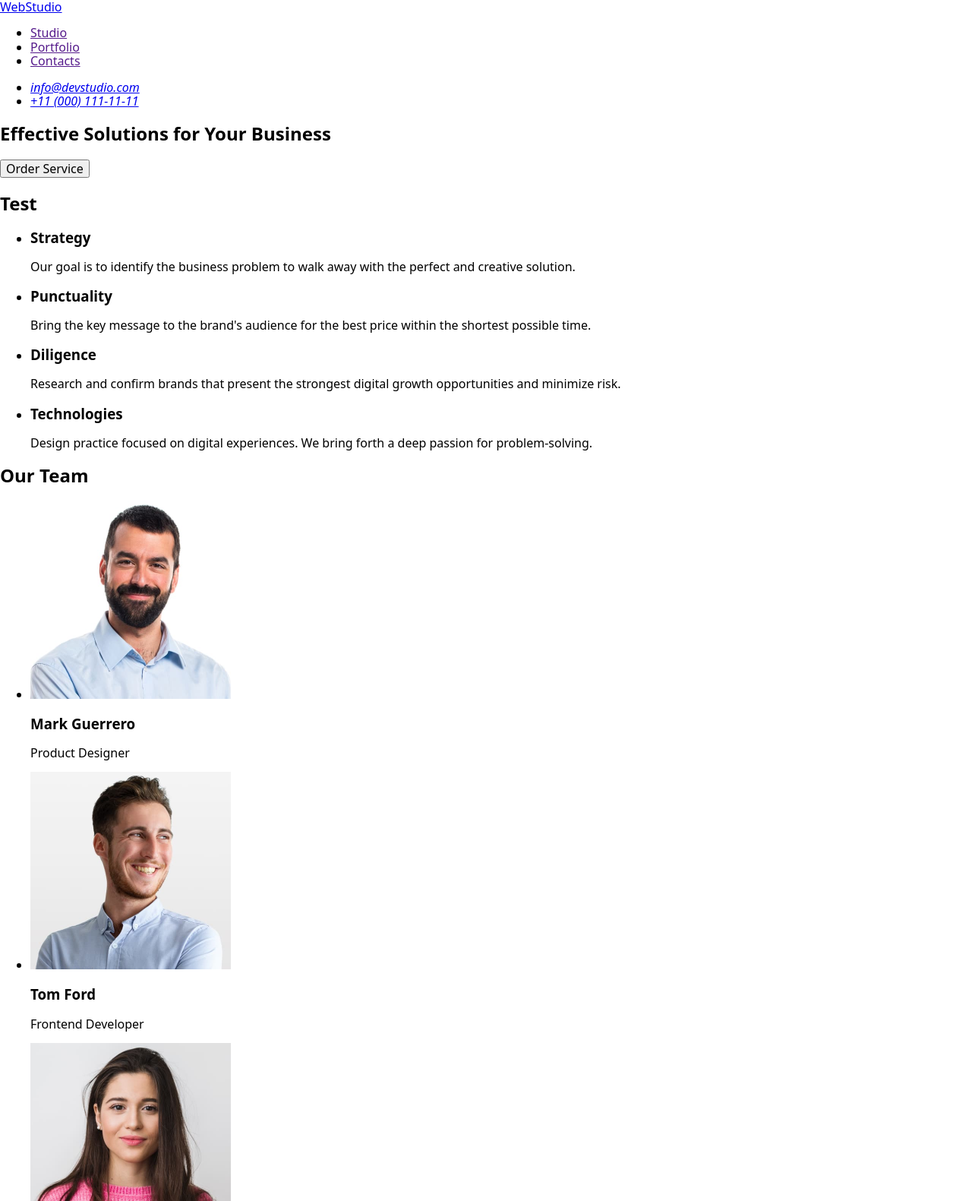
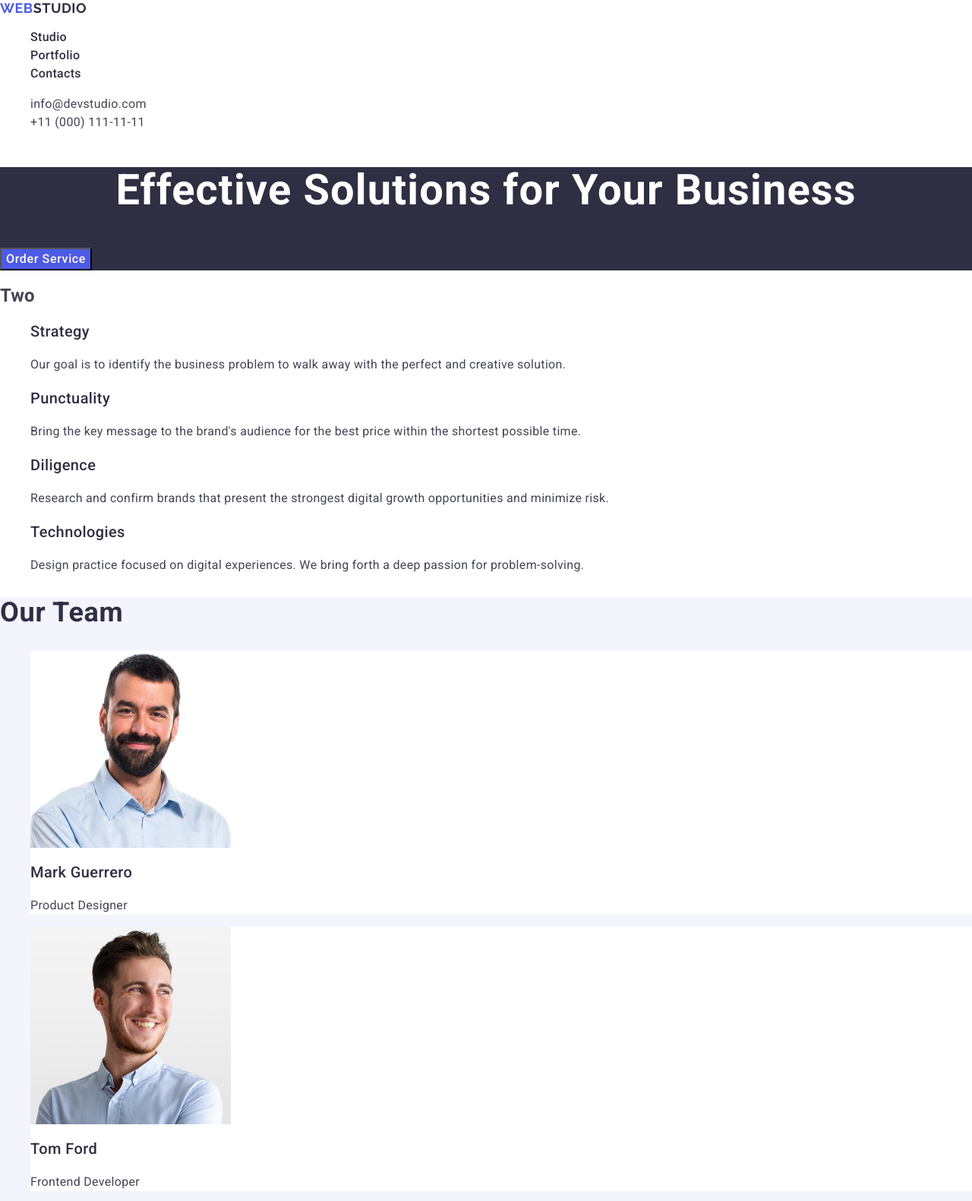
Before and after one commit to Maryna-Bondarenko/goit-markup-hw-021, a plain HTML site: page index.html in a window 1280 px wide. Shown: the top 1581 px of the page at 76% size. Drawn offline with nearby package versions, Linux system fonts and the light colour scheme.

Commit message:
add styles all

```diff
--- /dev/null
+++ b/css/styles.css
@@ -0,0 +1,211 @@
+body {
+    font-family:'Roboto', sans-serif;
+    color:#434455;
+    background-color: #ffffff;
+}
+ul,
+ol {
+    list-style: none;
+}
+a {
+    text-decoration: none;
+}
+button {
+    cursor: pointer;
+}
+img {
+   display: block;
+}
+
+/*.header {}
+.header-nav {}*/
+.logo {
+    font-family: "Raleway", sans-serif;
+    font-weight: 700;
+    font-size: 18px;
+    line-height: 1.17;
+    letter-spacing: 0.03em;
+    text-transform: uppercase;
+    color: #4d5ae5;
+}
+.logo-part {
+    font-family: "Raleway", sans-serif;
+    font-weight: 700;
+    font-size: 18px;
+    line-height: 1.16667;
+    letter-spacing: 0.03em;
+    text-transform: uppercase;
+    color: #2e2f42;
+}
+/*.header-list {}
+.header-item {}*/
+.header-link {
+    font-weight: 500;
+    font-size: 16px;
+    line-height: 1.5;
+    letter-spacing: 0.02em;
+    color: #2e2f42;
+}
+.header-link:hover,
+.header-link:focus {
+    color: #404bbf;
+}
+/*.address {
+}
+.address-list {
+}
+.address-item {
+}*/
+.address-link {
+    font-weight: 400;
+    font-size: 16px;
+    font-style: normal;
+    line-height: 1.5;
+    letter-spacing: 0.02em;
+    color: #434455;
+}
+.address-link:hover,
+.address-link:focus {
+    color: #404bbf
+}
+/*========== page Hero ==========*/
+.hero {
+    background: #2e2f42;
+}
+
+.hero-head {
+    font-weight: 700;
+    font-size: 56px;
+    line-height: 1.07143;
+    letter-spacing: 0.02em;
+    text-align: center;
+    color: #fff;
+}
+
+.btn-one {
+    font-weight: 500;
+        font-size: 16px;
+        line-height: 1.5;
+        letter-spacing: 0.04em;
+        color: #fff;
+        background: #4d5ae5;
+        cursor: pointer;
+}
+.btn-one:hover,
+.btn-one:focus {
+background: #404bbf;
+}
+/*========== section-two ==========*/
+.section-two-titli {
+    font-weight: 500;
+    font-size: 20px;
+    line-height: 1.2;
+    letter-spacing: 0.02em;
+    color: #2e2f42;
+}
+.section-two-text {
+    font-weight: 400;
+    font-size: 16px;
+    line-height: 1.5;
+    letter-spacing: 0.02em;
+    color: #434455;
+}
+/*========== section-team ==========*/
+
+.section-team {
+    background: #f4f4fd;
+}
+.section-team-item {
+    background: #fff;
+}
+.section-team-bigtitle {
+    font-weight: 700;
+    font-size: 36px;
+    line-height: 1.11111;
+    letter-spacing: 0.02em;
+    text-transform: capitalize;
+    /*text-align: center;*/
+    color: #2e2f42;
+}
+.section-team-title {
+    font-weight: 500;
+    font-size: 20px;
+    line-height: 1.2;
+    letter-spacing: 0.02em;
+    /*text-align: center;*/
+    color: #2e2f42;
+}
+.section-team-text {
+    font-weight: 400;
+    font-size: 16px;
+    line-height: 1.5;
+    letter-spacing: 0.02em;
+    /*text-align: center;*/
+    color: #434455;
+}
+/*========== section-portfolio ==========*/
+/*.section-portfolio {}*/
+
+.section-portfolio-bigtitle {
+    font-weight: 700;
+    font-size: 36px;
+    line-height: 1.11111;
+    letter-spacing: 0.02em;
+    text-transform: capitalize;
+    /*text-align: center;*/
+    color: #2e2f42;
+}
+
+/*.section-portfolio-list {}*/
+
+.section-portfolio-item {
+    background: #fff;
+}
+
+.section-portfolio-title {
+    font-weight: 500;
+    font-size: 20px;
+    line-height: 1.2;
+    letter-spacing: 0.02em;
+    color: #2e2f42;
+}
+
+.section-portfolio-text {
+    font-weight: 400;
+    font-size: 16px;
+    line-height: 1.5;
+    letter-spacing: 0.02em;
+    color: #434455;
+}
+/*========== footer ground ==========*/
+.ground {
+    background: #2e2f42;
+}
+
+.ground-logo {
+    font-family: "Raleway", sans-serif;
+    font-weight: 700;
+    font-size: 18px;
+    line-height: 1.16667;
+    letter-spacing: 0.03em;
+    text-transform: uppercase;
+    color: #4d5ae5;
+}
+
+.ground-logo-part {
+    font-family: "Raleway", sans-serif;
+    font-weight: 700;
+    font-size: 18px;
+    line-height: 1.16667;
+    letter-spacing: 0.03em;
+    text-transform: uppercase;
+    color: #f4f4fd;
+}
+
+.ground-text {
+    font-weight: 400;
+    font-size: 16px;
+    line-height: 1.5;
+    letter-spacing: 0.02em;
+    color: #f4f4fd;
+}
--- a/index.html
+++ b/index.html
@@ -14,7 +14,7 @@
       rel="stylesheet"
       href="https://cdnjs.cloudflare.com/ajax/libs/modern-normalize/2.0.0/modern-normalize.min.css"
     />
-    <link rel="stylesheet" href="./scc/style.css" />
+    <link rel="stylesheet" href="./css/styles.css" />
   </head>
   <body>
     <header class="header">
@@ -53,7 +53,7 @@
         <button type="button" class="btn-one">Order Service</button>
       </section>
       <section class="section-two">
-        <h2>Test</h2>
+        <h2>Two</h2>
         <ul class="section-two-list">
           <li class="section-two-item">
             <h3 class="section-two-titli">Strategy</h3>
@@ -100,7 +100,7 @@
               height="260"
             />
             <h3 class="section-team-title">Mark Guerrero</h3>
-            <p class="section-team-bigtitle">Product Designer</p>
+            <p class="section-team-text">Product Designer</p>
           </li>
           <li class="section-team-item">
             <img
@@ -109,7 +109,7 @@
               width="264"
               height="260"
             />
-            <h3 class="section-team-bigtitle">Tom Ford</h3>
+            <h3 class="section-team-title">Tom Ford</h3>
             <p class="section-team-text">Frontend Developer</p>
           </li>
           <li class="section-team-item">
@@ -119,8 +119,8 @@
               width="264"
               height="260"
             />
-            <h3 class="section-team-bigtitle">Camila Garcia</h3>
-            <p class="section-team-bigtitle">Marketing</p>
+            <h3 class="section-team-title">Camila Garcia</h3>
+            <p class="section-team-text">Marketing</p>
           </li>
           <li class="section-team-item">
             <img
@@ -129,8 +129,8 @@
               width="264"
               height="260"
             />
-            <h3 class="section-team-bigtitle">Daniel Wilson</h3>
-            <p class="section-team-bigtitle">UI Designer</p>
+            <h3 class="section-team-title">Daniel Wilson</h3>
+            <p class="section-team-text">UI Designer</p>
           </li>
         </ul>
       </section>
@@ -201,8 +201,8 @@
       </section>
     </main>
     <footer class="ground">
-      <a class="logo" href="./index.html"
-        >Web<span class="logo-part">Studio</span></a
+      <a class="ground-logo" href="./index.html"
+        >Web<span class="ground-logo-part">Studio</span></a
       >
       <p class="ground-text">
         Increase the flow of customers and sales for your business with digital
```
Also changed, not shown: 1 other file.
